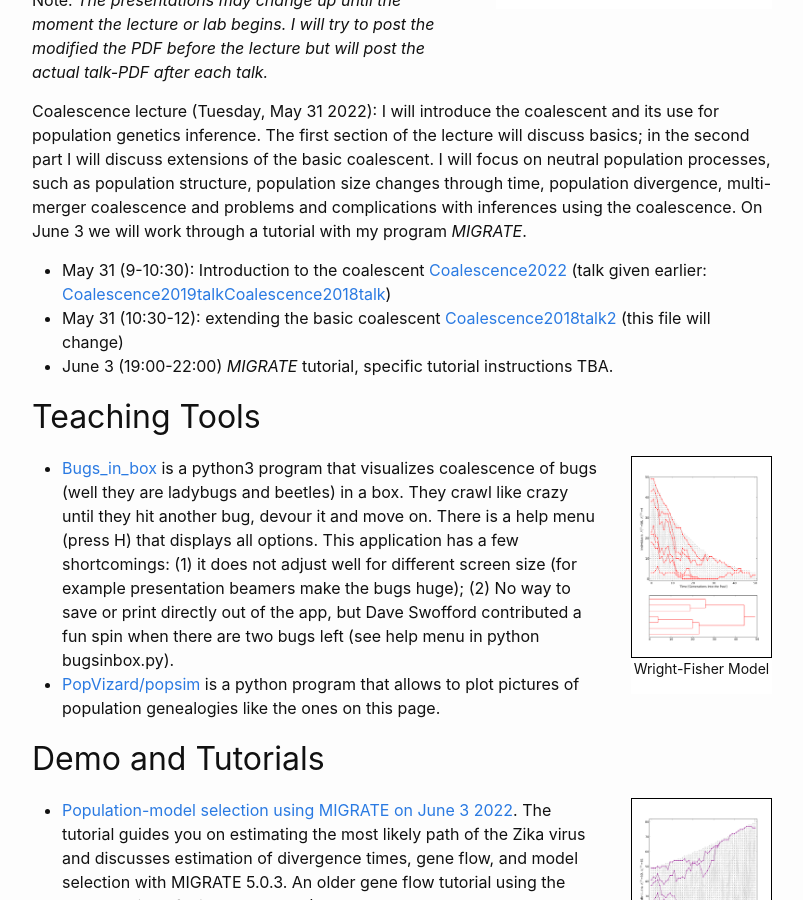
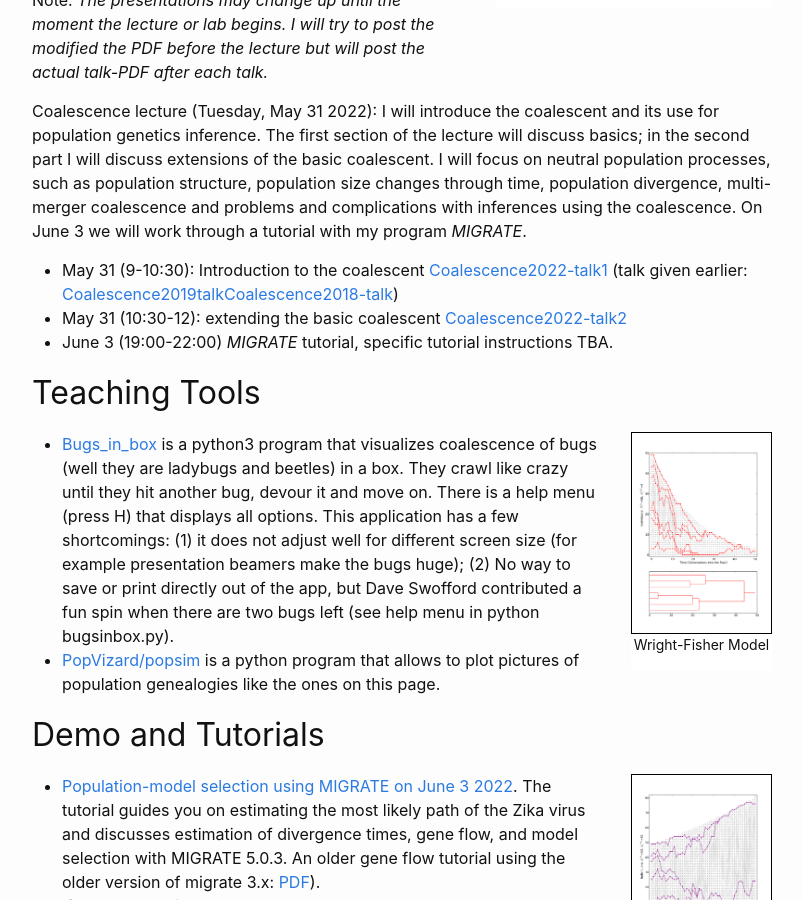
Before and after one commit to molevolworkshop/molevolworkshop.github.io, a Jekyll site: the page built from faculty/beerli/beerli.md, in a window 1280 px wide and 900 px high, scrolled down 443 px. Shown: the whole window, without its empty margins (238-1041 px from the left). Built offline with Jekyll 4.4.1, drawn with Linux system fonts in a browser that asks for light colours.

Commit message:
added the second talk 2022

```diff
--- a/faculty/beerli/beerli.md
+++ b/faculty/beerli/beerli.md
@@ -21,8 +21,8 @@ Note: *The presentations may change up until the moment the lecture or lab begin
 Coalescence lecture (Tuesday, May 31 2022): I will introduce the coalescent and its use for population genetics inference. The first section of the lecture will discuss basics;  in the second part I will discuss extensions of the basic coalescent. I will focus on neutral population processes, such as population structure, population size changes through time, population divergence, multi-merger coalescence and problems and complications with inferences using the coalescence.
 <!-- Kelley Harris will talk about selection and the coalescent on June 9 2020.--> On June 3 we will work through a tutorial with my program *MIGRATE*.
 
-* May 31 (9-10:30): Introduction to the coalescent [Coalescence2022]({{ site.baseurl }}/faculty/beerli/pdf/coalescence1-mbl2022.pdf) (talk given earlier: [Coalescence2019talk]({{site.baseurl}}/faculty/beerli/pdf/talk1-opt.pdf)[Coalescence2018talk](https://peterbeerli.com/workshops/mbl/2018/talk1.pdf))
-* May 31 (10:30-12): extending the basic coalescent [Coalescence2018talk2]({{ site.baseurl }}/faculty/beerli/pdf/talk2-opt.pdf) (this file will change)
+* May 31 (9-10:30): Introduction to the coalescent [Coalescence2022-talk1]({{ site.baseurl }}/faculty/beerli/pdf/coalescence1-mbl2022.pdf) (talk given earlier: [Coalescence2019talk]({{site.baseurl}}/faculty/beerli/pdf/talk1-opt.pdf)[Coalescence2018-talk](https://peterbeerli.com/workshops/mbl/2018/talk1.pdf))
+* May 31 (10:30-12): extending the basic coalescent [Coalescence2022-talk2]({{ site.baseurl }}/faculty/beerli/pdf/coalescence2-mbl2022.pdf)
 * June 3 (19:00-22:00) *MIGRATE* tutorial, specific tutorial instructions TBA.
 
 ## Teaching Tools
```
Also changed, not shown: 1 other file.
